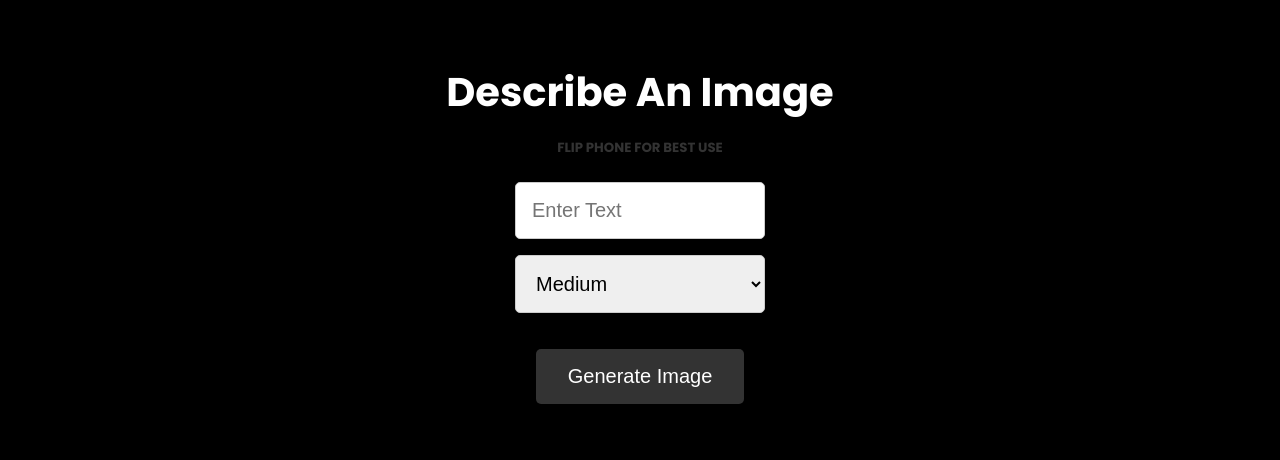
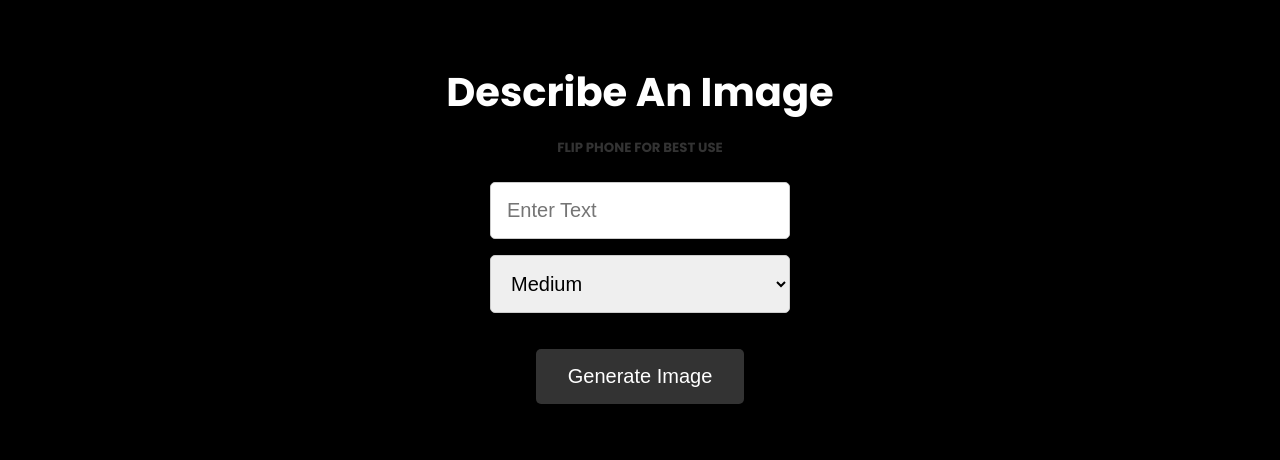
Before and after one commit to onlinesolutions-website/JarrettAi-iGen, a website: page public/index.html in a window 1280 px wide. Shown: the top 460 px of the page. Drawn offline with Linux system fonts and the light colour scheme.

Commit message:
Update style.css

```diff
--- a/public/css/style.css
+++ b/public/css/style.css
@@ -75,8 +75,8 @@ body {
 .showcase form input,
 form select {
   font-size: 20px;
-  width: 250px;
-  max-width: 350px;
+  width: 300px;
+  max-width: 375px;
   padding: 1rem;
   border: 1px solid #ccc;
   border-radius: 5px;
```
